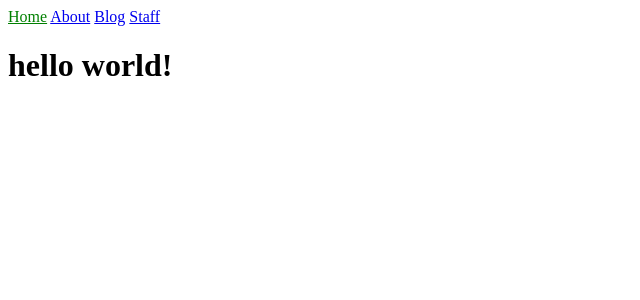
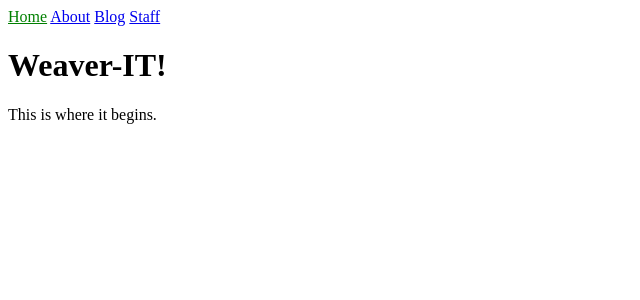
Before and after one commit to rweverwijk/weaver-it.github.io, a Jekyll site: the page built from index.html, in a window 1280 px wide. Shown: the top 300 px of the page, without its empty margins (0-640 px from the left). Built offline with Jekyll 4.4.1, drawn with Linux system fonts in a browser that asks for light colours.

Commit message:
test change time

```diff
--- a/index.html
+++ b/index.html
@@ -1,4 +1,6 @@
 ---
 title: Home
 ---
-<h1>{{ "Hello World!" | downcase }}</h1>
+<h1>{{ "Weaver-IT!" }}</h1>
+
+<p>This is where it begins.</p>
```
